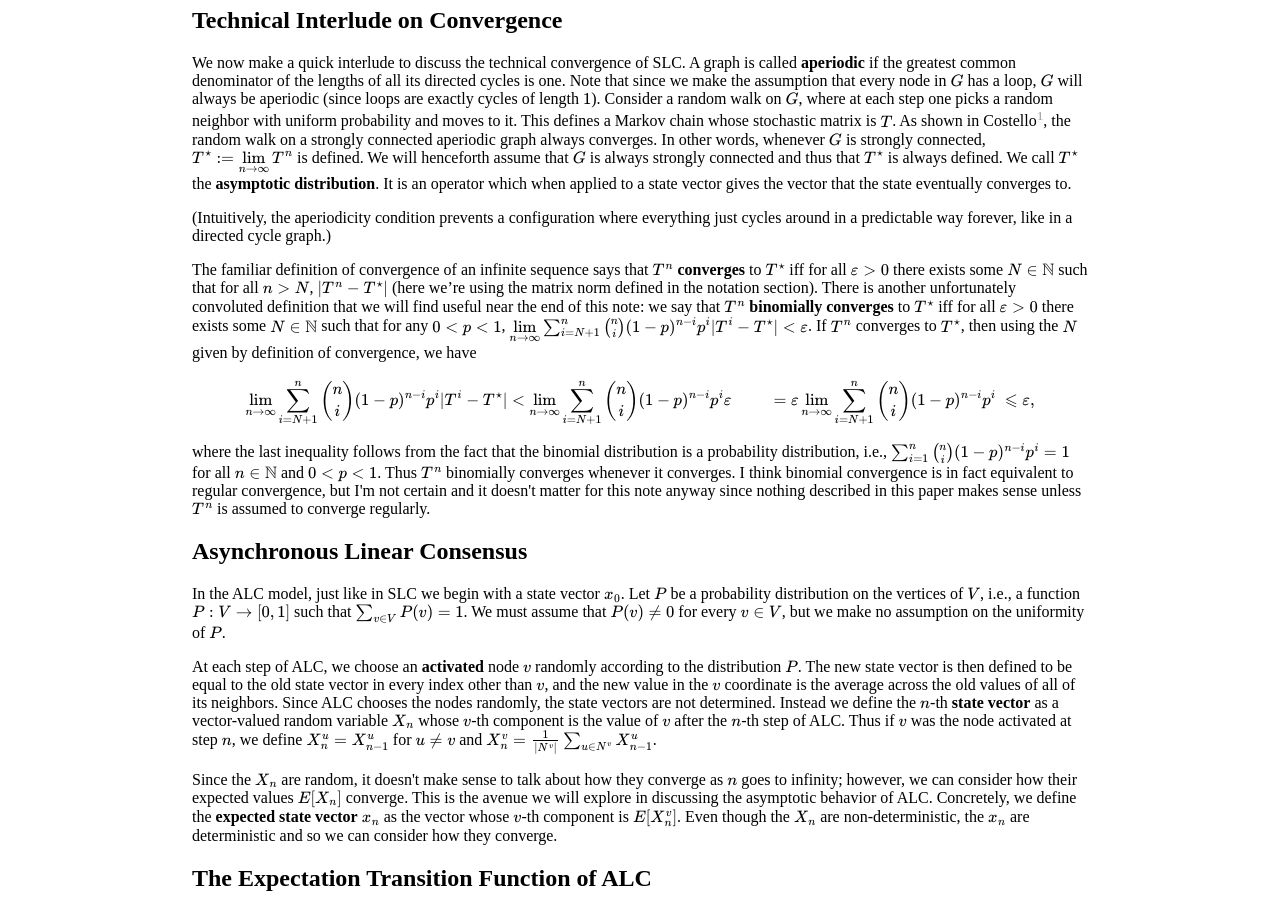
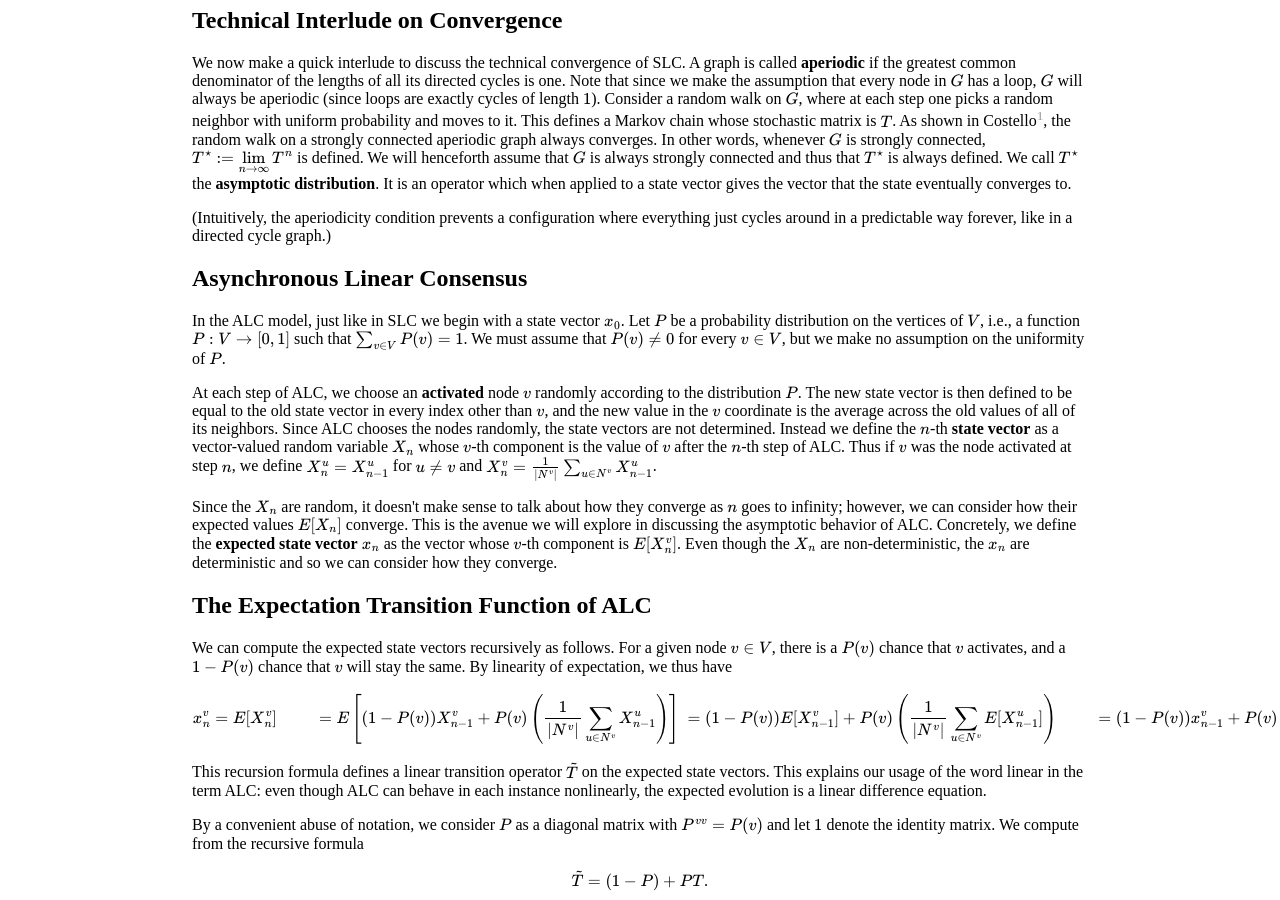
Before and after one commit to ChronusZ/chronusz.github.io, a Jekyll site: the page built from _posts/2017-06-15-comparing-the-asymptotic-behavior-of-alc-and-slc.md, in a window 1280 px wide and 900 px high, scrolled down 815 px. Built offline with Jekyll 4.4.1, drawn with Linux system fonts in a browser that asks for light colours; formulas are drawn with MathJax 3; some of the changed text lies outside the part shown.

Commit message:
Removed the confusing binomial convergence stuff

```diff
--- a/_posts/2017-06-15-comparing-the-asymptotic-behavior-of-alc-and-slc.md
+++ b/_posts/2017-06-15-comparing-the-asymptotic-behavior-of-alc-and-slc.md
@@ -34,15 +34,6 @@ SLC operates at each step by applying $$T$$ to the previous state vector $$x_{n-
 We now make a quick interlude to discuss the technical convergence of SLC. A graph is called **aperiodic** if the greatest common denominator of the lengths of all its directed cycles is one. Note that since we make the assumption that every node in $$G$$ has a loop, $$G$$ will always be aperiodic (since loops are exactly cycles of length $$1$$). Consider a random walk on $$G$$, where at each step one picks a random neighbor with uniform probability and moves to it. This defines a Markov chain whose stochastic matrix is $$T$$. As shown in Costello[^fn1], the random walk on a strongly connected aperiodic graph always converges. In other words, whenever $$G$$ is strongly connected, $$T^{\star}:=\lim\limits_{n\to \infty} T^n$$ is defined. We will henceforth assume that $$G$$ is always strongly connected and thus that $$T^{\star}$$ is always defined. We call $$T^{\star}$$ the **asymptotic distribution**. It is an operator which when applied to a state vector gives the vector that the state eventually converges to.
 
 (Intuitively, the aperiodicity condition prevents a configuration where everything just cycles around in a predictable way forever, like in a directed cycle graph.)
-
-The familiar definition of convergence of an infinite sequence says that $$T^n$$ **converges** to $$T^{\star}$$ iff for all $\varepsilon>0$ there exists some $$N\in\mathbb{N}$$ such that for all $$n>N$$, $$\vert T^n-T^{\star}\vert$$ (here we're using the matrix norm defined in the notation section). There is another unfortunately convoluted definition that we will find useful near the end of this note: we say that $$T^n$$ **binomially converges** to $$T^{\star}$$ iff for all $\varepsilon>0$ there exists some $$N\in\mathbb{N}$$ such that for any $$0<p<1$$, $$\lim\limits_{n\to\infty}\sum_{i=N+1}^n\binom{n}{i}(1-p)^{n-i}p^i\vert T^i-T^{\star}\vert<\varepsilon$$. If $$T^n$$ converges to $$T^{\star}$$, then using the $$N$$ given by definition of convergence, we have
-\begin{aligned}
-\lim\limits_{n\to\infty}\sum_{i=N+1}^n\binom{n}{i}(1-p)^{n-i}p^i\vert T^i-T^{\star}\vert&<\lim\limits_{n\to\infty}\sum_{i=N+1}^n\binom{n}{i}(1-p)^{n-i}p^i\varepsilon\\\
-&=\varepsilon\lim\limits_{n\to\infty}\sum_{i=N+1}^n\binom{n}{i}(1-p)^{n-i}p^i\\\
-&\leqslant\varepsilon,
-\end{aligned}
-
-where the last inequality follows from the fact that the binomial distribution is a probability distribution, i.e., $$\sum_{i=1}^n\binom{n}{i}(1-p)^{n-i}p^i=1$$ for all $$n\in\mathbb{N}$$ and $$0<p<1$$. Thus $$T^n$$ binomially converges whenever it converges. I think binomial convergence is in fact equivalent to regular convergence, but I&#39;m not certain and it doesn&#39;t matter for this note anyway since nothing described in this paper makes sense unless $$T^n$$ is assumed to converge regularly.
 
 ## Asynchronous Linear Consensus
 
@@ -128,17 +119,16 @@ Note that by replacing $$T$$ with the identity matrix and noting that $$\tilde{1
 
 which we will need later as well.
 
-Given any $$\varepsilon>0$$, we can now show that $$\vert T^{\star}-\tilde{T}^{\star}\vert<\varepsilon$$, from which it immediately follows that $$\vert T^{\star}-\tilde{T}^{\star}\vert=0$$ which implies $$T^{\star}=\tilde{T}^{\star}$$. Since $$T^{\star}=\lim\limits_{n\to\infty}T^n$$, by definition of limits, for any $$\varepsilon>0$$ there exists $$N\in\mathbb{N}$$ such that for any $$n>N$$, $$\vert T^{\star}-T^n\vert<\varepsilon$$.
-
-Here is where we need binomial convergence of $$T^n$$. Let $$N$$ be large enough such that $$\lim\limits_{n\to\infty}\sum_{i=N+1}^{n}\binom{n}{i}(1-P)^{n-i}P^i\left\vert T^i-T^{\star}\right\vert<\varepsilon$$. Then
+Given any $$\varepsilon>0$$, we can now show that $$\vert T^{\star}-\tilde{T}^{\star}\vert<\varepsilon$$, from which it immediately follows that $$\vert T^{\star}-\tilde{T}^{\star}\vert=0$$ which implies $$T^{\star}=\tilde{T}^{\star}$$. Since $$T^{\star}=\lim\limits_{n\to\infty}T^n$$, by definition of limits, for any $$\varepsilon>0$$ there exists $$N\in\mathbb{N}$$ such that for any $$n>N$$, $$\vert T^{\star}-T^n\vert<\varepsilon$$. Then
 \begin{aligned}
 \vert\tilde{T}^{\star}-T^{\star}\vert&=\lim\limits_{n\to\infty}\left\vert\left(\sum_{i=N+1}^{n}\binom{n}{i}(1-P)^{n-i}P^iT^i\right)-T^{\star}\right\vert\\\
 &\mathop{=}\limits^{(eq.2)}\lim\limits_{n\to\infty}\left\vert\sum_{i=N+1}^{n}\binom{n}{i}(1-P)^{n-i}P^i\left(T^i-T^{\star}\right)\right\vert\\\
 &\leqslant\lim\limits_{n\to\infty}\sum_{i=N+1}^{n}\binom{n}{i}(1-P)^{n-i}P^i\left\vert T^i-T^{\star}\right\vert\\\
-&<\varepsilon.
+&<\varepsilon\lim\limits_{n\to\infty}\sum_{i=N+1}^{n}\binom{n}{i}(1-P)^{n-i}P^i\\\
+&\leqslant\varepsilon.
 \end{aligned}
 
-Since $$\varepsilon$$ was chosen arbitrarily, we have that the absolute difference between $$\tilde{T}^{\star}$$ and $$T^{\star}$$ is smaller than every positive real number, so they must in fact be the same matrix. In other words, the asymptotic behavior of SLC is identical to the expected asymptotic behavior of ALC.
+The last inequality uses the fact that the binomial distribution $$\binom{n}{i}(1-P)^{n-i}P^i$$ is a probability distribution and hence by definition $$\sum_{i=1}^{n}\binom{n}{i}(1-P)^{n-i}P^i=1$$ for all $$n$$. Since $$\varepsilon$$ was chosen arbitrarily, we have that the absolute difference between $$\tilde{T}^{\star}$$ and $$T^{\star}$$ is smaller than every positive real number, so they must in fact be the same matrix. In other words, the asymptotic behavior of SLC is identical to the expected asymptotic behavior of ALC.
 
 # Conclusion
 
```
